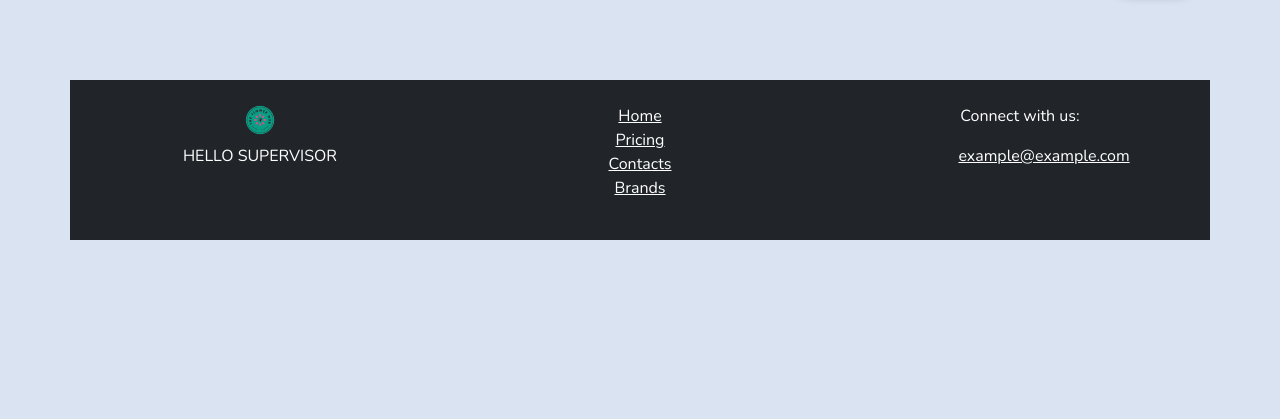
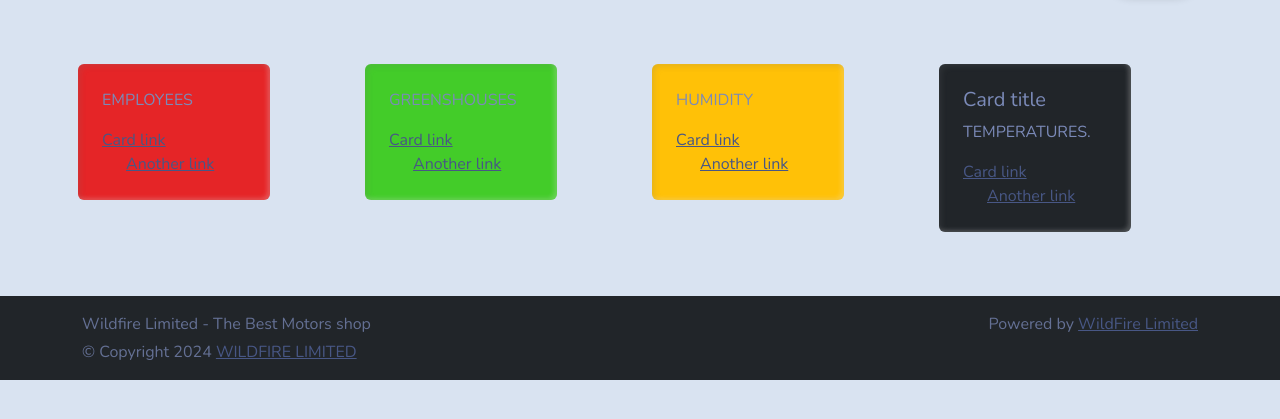
Before and after one commit to 2003gichohiwaweru/Wildfire_IOT_Webapp, a Django app: page /dashboard/ in a window 1280 px wide. Shown: the part 72-491 px from the top of the page. Run offline with Django 5.2, Linux system fonts and the light colour scheme; the visitor is signed in with stand-in values (Sample User, id 1); some libraries are stand-ins or nearby versions.

Commit message:
base.html

```diff
--- a/src/main/templates/base/base.html
+++ b/src/main/templates/base/base.html
@@ -97,7 +97,7 @@
             <p class= " mb-1 ">
                 Wildfire Limited - The Best Motors shop
             </p>
-            <p class="mb-0"> © Copyright  {% now 'Y' %} <a href="">Gmax</a>
+            <p class="mb-0"> © Copyright  {% now 'Y' %} <a href="">WILDFIRE LIMITED</a>
             </p>
 
         </div>
--- a/src/main/templates/supervisor/dashboard.html
+++ b/src/main/templates/supervisor/dashboard.html
@@ -13,59 +13,53 @@
 {% block 'body' %}
 
   <main>
-    <section class=" py-3 container px-4">
-        <!--
+    <section class=" py-3 container px-2">
+
         <div class="row py-lg-5 ">
-            <div class="col-lg-6 col-md-8 mx-auto">
-                <h1 class="fw-light">GMAX</h1>
-                <p class="text-muted lead">The best place to buy and sell
-                    second hand cars. Gmax made it that easy
-                </p>
-                <a href="" class="btn btn-outline-danger my-2">List your Car</a>
+            <div class="col-lg-3 col-md-5 ">
+                <div class="card bg-danger" style="width: 12rem;">
+                    <div class="card-body">
+                      <p class="card-text">EMPLOYEES</p>
+                      <a href="#" class="card-link">Card link</a>
+                      <a href="#" class="card-link">Another link</a>
+                    </div>
+                  </div>
             </div>
-            <div class="col-lg-6 col-md-8 mx-auto">
-                <form method="get" >
-                    {{ listing_filter.form|crispy}}
-                    <button class="btn btn-outline-danger mt-3 " type ="submit">Submit</button>
+            <div class="col-lg-3 col-md-5">
+                <div class="card bg-success" style="width: 12rem;">
+                    <div class="card-body">
+                      <p class="card-text">GREENSHOUSES</p>
+                      <a href="#" class="card-link">Card link</a>
+                      <a href="#" class="card-link">Another link</a>
+                    </div>
+                </div>
 
-                </form>
+            </div>
+            <div class="col-lg-3 col-md-5">
+                <div class="card bg-warning" style="width: 12rem;">
+                    <div class="card-body">
+                      <p class="card-text">HUMIDITY</p>
+                      <a href="#" class="card-link">Card link</a>
+                      <a href="#" class="card-link">Another link</a>
+                    </div>
+                </div>
+
+            </div>
+            <div class="col-lg-3 col-md-5">
+                <div class="card bg-dark" style="width: 12rem;">
+                    <div class="card-body">
+                      <h5 class="card-title">Card title</h5>
+                      <p class="card-text">TEMPERATURES.</p>
+                      <a href="#" class="card-link">Card link</a>
+                      <a href="#" class="card-link">Another link</a>
+                    </div>
+                </div>
+
             </div>
 
-        <div>
-        -->
+        </div>
 
     </section>
+</main>
 
 {% endblock %}
-{% block 'footer' %}
-<div class="container bg-dark py-4 mt-5">
-    <div class="row">
-        <!-- First Column: Logo and Name -->
-        <div class="col-md-4 text-center">
-            <img class="mb-2" src="{% static 'images/logo.png' %}" width="32" height="32" alt="Logo">
-            <p class="text-white">HELLO SUPERVISOR</p>
-        </div>
-
-        <!-- Second Column: Navigation Links -->
-        <div class="col-md-4 text-center">
-            <ul class="list-unstyled">
-                <li><a href="#" class="text-white">Home</a></li>
-                <li><a href="#" class="text-white">Pricing</a></li>
-                <li><a  class="text-white">Contacts</a></li>
-                <li><a  class="text-white">Brands</a></li>
-            </ul>
-        </div>
-
-        <!-- Third Column: Social Media Icons and Email Link -->
-        <div class="col-md-4 text-center">
-            <p class="text-white">Connect with us:</p>
-            <!-- Social Media Icons -->
-            <a href="#" class="text-white me-3" title="Facebook" target="_blank"><i class="fab fa-facebook-f"></i></a>
-            <a href="#" class="text-white me-3" title="Twitter" target="_blank"><i class="fab fa-twitter"></i></a>
-            <a href="#" class="text-white me-3" title="Instagram" target="_blank"><i class="fab fa-instagram"></i></a>
-            <!-- Email Link -->
-            <a href="mailto:example@example.com" class="text-white"><i class="fas fa-envelope"></i> example@example.com</a>
-        </div>
-    </div>
-</div>
-{% endblock %}
```
